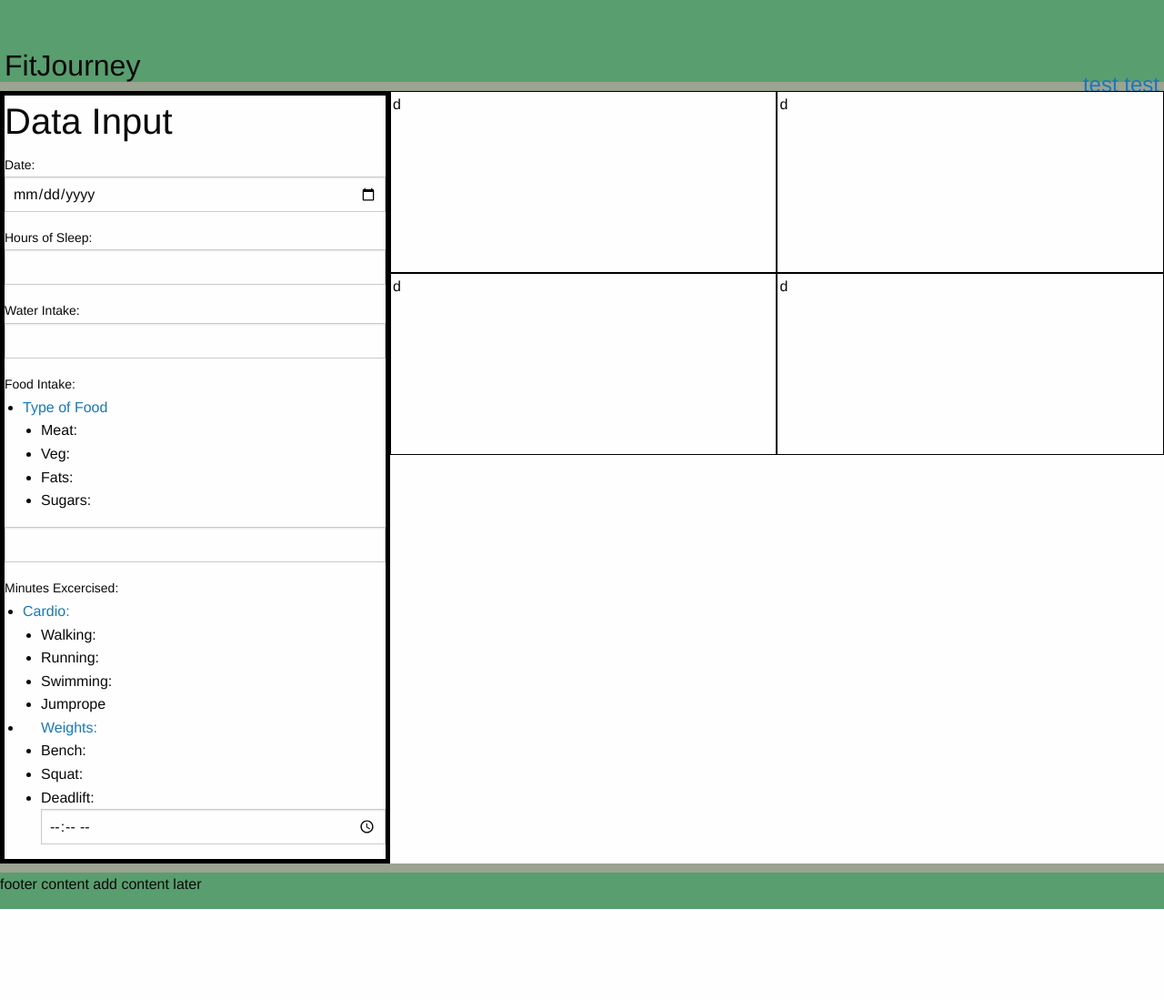
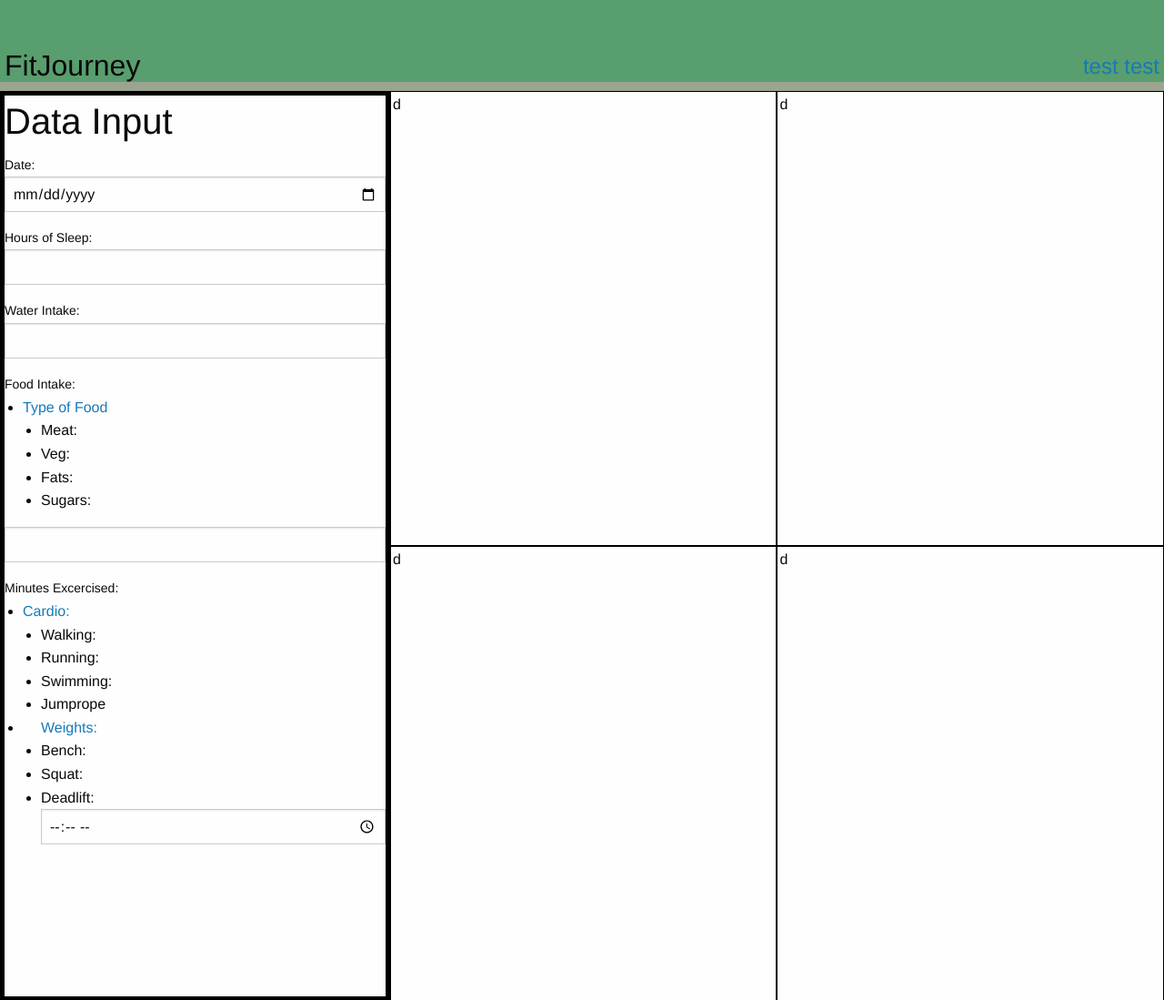
Before and after one commit to dlwortmann/Fit-Journey-Project-1, a plain HTML site: page index.html in a window 1280 px wide. Shown: the top 1099 px of the page at 91% size. Before the commit the page ends 999 px from the top, so only its background shows below. Drawn offline with nearby package versions, Linux system fonts and the light colour scheme.

Commit message:
adjust grid to fit size desired

```diff
--- a/styles.css
+++ b/styles.css
@@ -17,7 +17,7 @@ h1 {
 
 nav {
     font-size: 1.5rem;
-    padding-top: 70px;
+    padding-top: 50px;
 }
 
 aside {
@@ -34,8 +34,9 @@ main {
     display: inline;
 
 }
+
 .graph {
-    height: 200px;
+    height: 500px;
     width: 100%;
     flex-wrap: wrap;
     flex: 1 0 100%;
```
